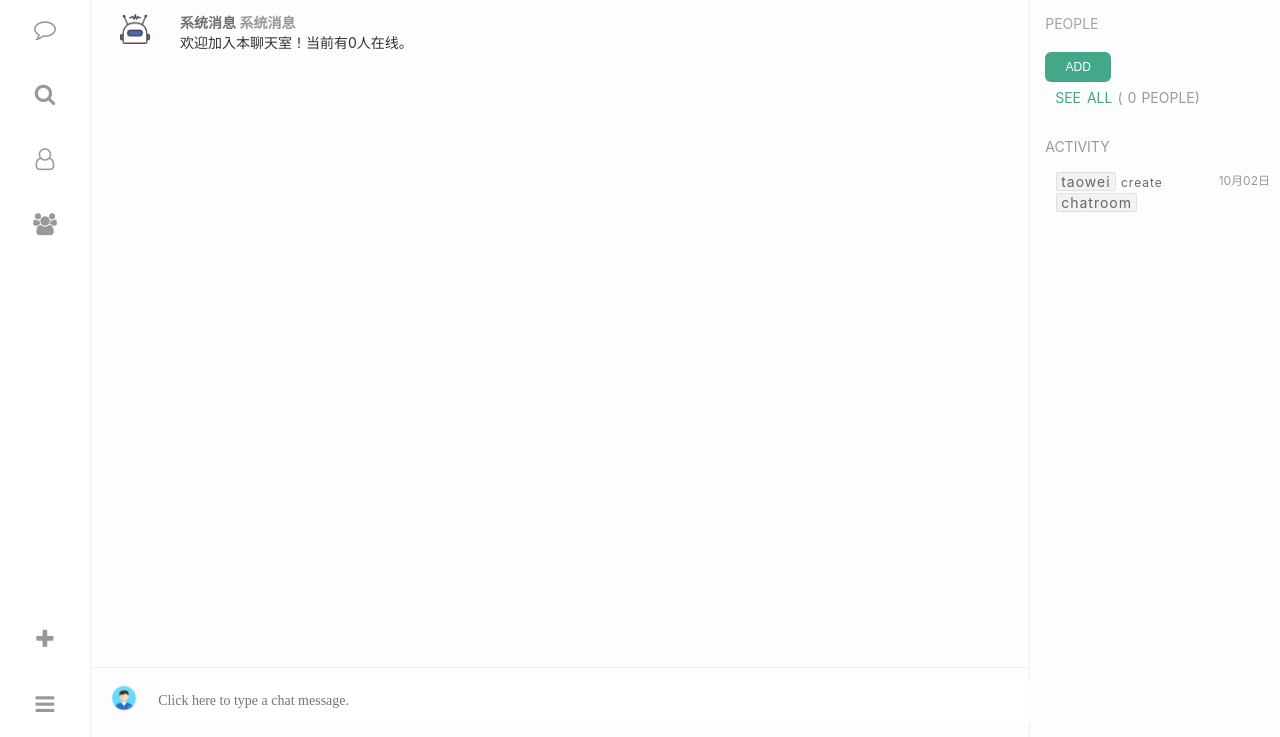
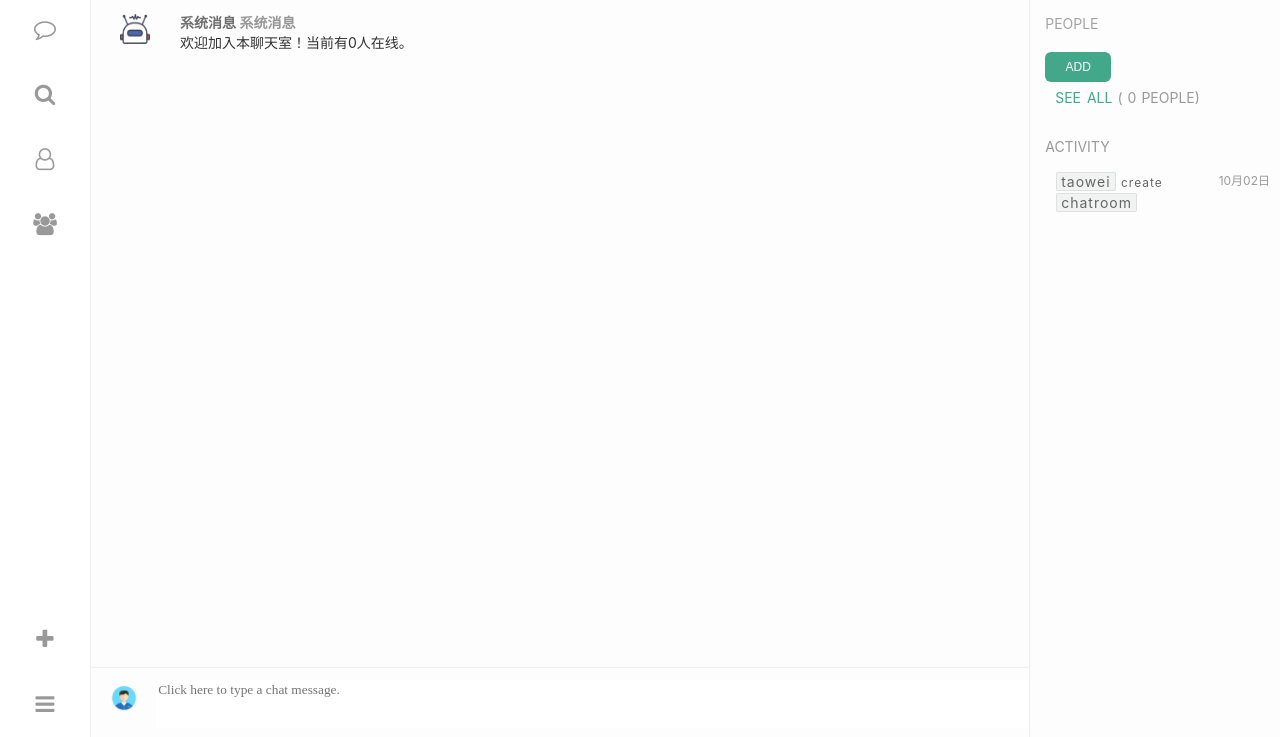
Before and after one commit to taoweicn/chatroom, a website: page first-version/views/chatroom.html in a window 1280 px wide. Shown: the part 63-800 px from the top of the page. Drawn offline with nearby package versions, Linux system fonts and the light colour scheme; no server answers.

Commit message:
Replace <input> with <textarea>

```diff
--- a/first-version/src/scss/chatroom_style.scss
+++ b/first-version/src/scss/chatroom_style.scss
@@ -162,7 +162,7 @@ main{
       bottom: 0;
       display: flex;
       width: calc(100% - 1px);
-      height: 69px;
+      min-height: 69px;
       border-top: 1px solid rgba(0, 0, 0, 0.05);
       border-left: 1px solid #eee;
       background: #fff url("/public/img/chatroom-background-image.png");
@@ -182,8 +182,7 @@ main{
       .input-box {
         position: relative;
         width: 100%;
-        height: 40px;
-        margin: 12px 0 18px;
+        margin: 12px 0 13px;
         #input-tip {
           display: none;
           position: absolute;
@@ -212,12 +211,15 @@ main{
             color: #fff;
           }
         }
-        input {
-          width: calc(100% - 10px);
+        #input-textarea {
+          width: calc(100% - 12px);
           height: 100%;
           padding-right: 10px;
           font-family: "Microsoft YaHei Light";
           border-style: none;
+          resize: none;
+          outline: none;
+          overflow-y: hidden;
           &::placeholder{
             font-family: "Microsoft YaHei Light";
           }
--- a/first-version/views/chatroom.html
+++ b/first-version/views/chatroom.html
@@ -132,7 +132,7 @@
                     <img src="../public/img/user.png" alt="user">
                 </div>
                 <div class="input-box">
-                    <input id="input-textarea" placeholder="Click here to type a chat message.">
+                    <textarea id="input-textarea" placeholder="Click here to type a chat message."></textarea>
                     <ul id="input-tip"></ul>
                 </div>
             </div>
```
Also changed, not shown: first-version/src/css/chatroom_style.css, 1 other file.
